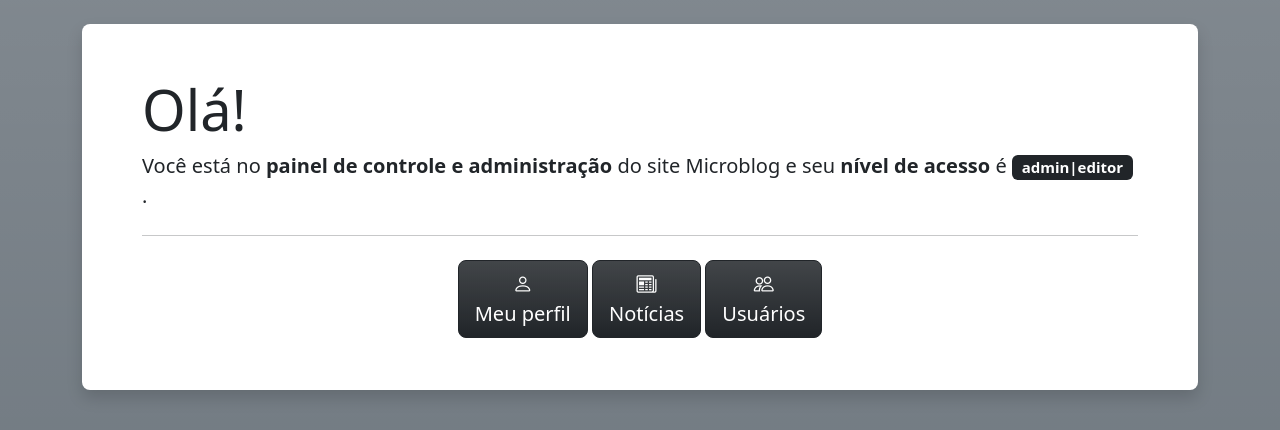
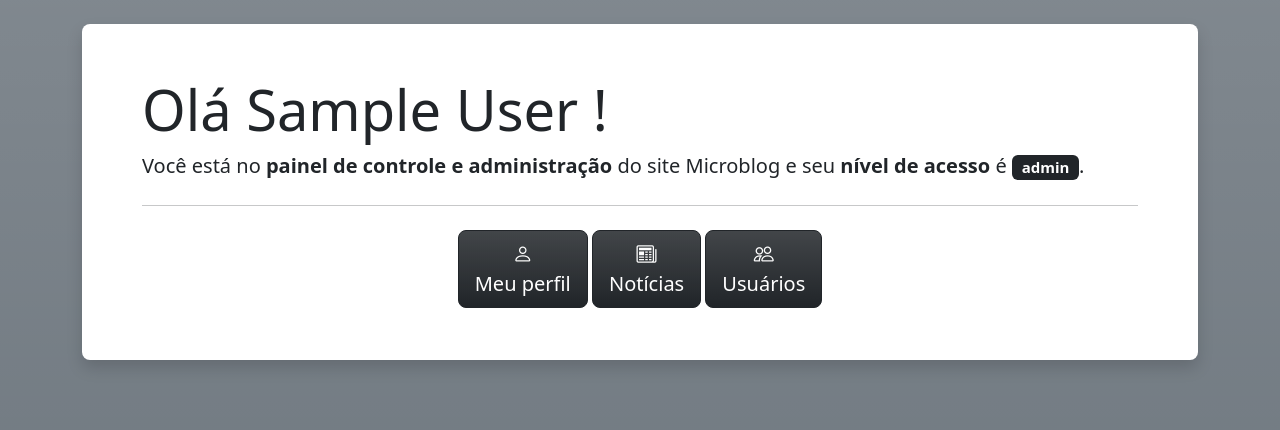
Before and after one commit to tiago-fullstack2025/microblog-tiago, a PHP site: page /admin/index.php in a window 1280 px wide. Shown: the part 73-503 px from the top of the page. Run offline with PHP 8.4, Linux system fonts and the light colour scheme; the visitor is signed in with stand-in values (Sample User, id 1).

Commit message:
Exibe dados do usuário logado

```diff
--- a/admin/index.php
+++ b/admin/index.php
@@ -10,10 +10,10 @@ require_once "../includes/cabecalho-admin.php";
 <article class="p-5 my-4 rounded-3 bg-white shadow">
     <div class="container-fluid py-1">
 
-        <h2 class="display-4">Olá!</h2>
+        <h2 class="display-4">Olá <?= $_SESSION['nome']?> !</h2>
 
         <p class="fs-5">Você está no <b>painel de controle e administração</b> do site Microblog e seu <b>nível de acesso</b> é
-            <span class="badge bg-dark"> admin|editor </span>.
+            <span class="badge bg-dark"> <?=$_SESSION['tipo']?> </span>.
         </p>
         <hr class="my-4">
 
@@ -28,10 +28,12 @@ require_once "../includes/cabecalho-admin.php";
                 Notícias
             </a>
 
+            <?php if( $_SESSION['tipo'] === 'admin' ): ?>
             <a class="btn btn-dark bg-gradient btn-lg" href="usuarios.php">
                 <i class="bi bi-people"></i> <br>
                 Usuários
             </a>
+            <?php endif; ?>
 
 
         </div>
```
